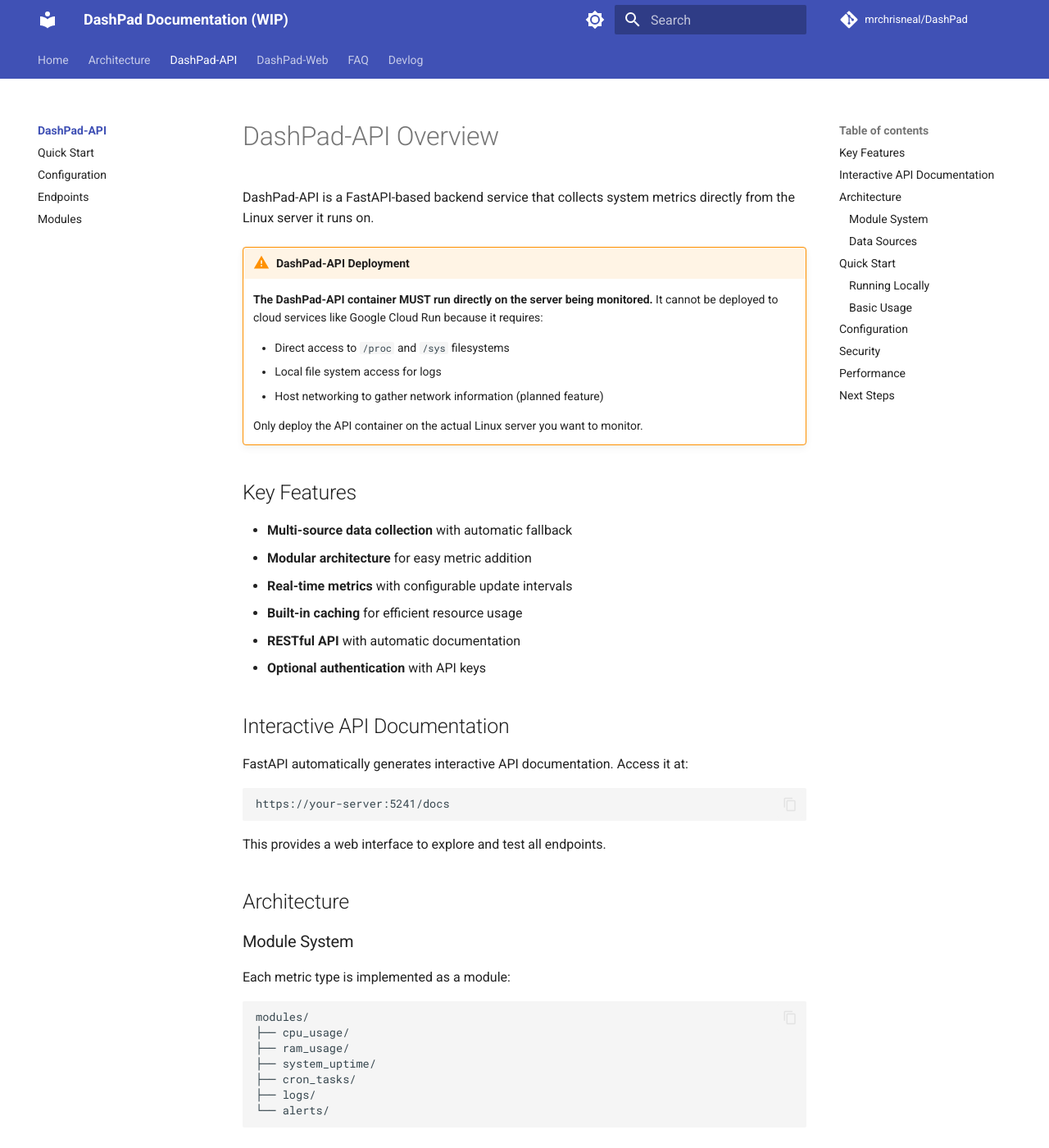
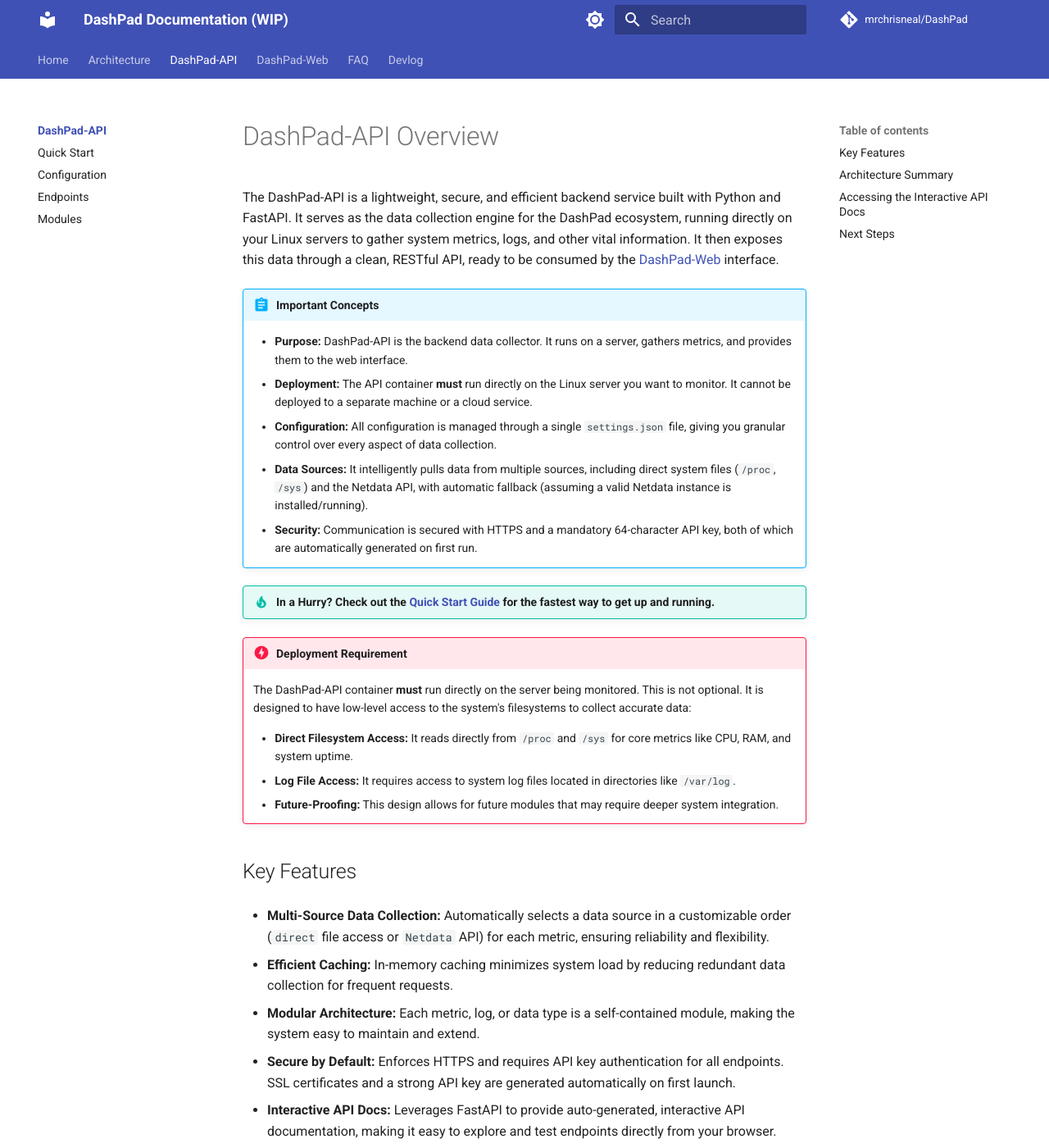
Before and after one commit to mrchrisneal/DashPad, an MkDocs documentation site: the page built from docs/api/index.md, in a window 1280 px wide and 1400 px high. Shown: the whole window at 82% size. Built offline with MkDocs 1.6.1 and Material for MkDocs 9.7.7, drawn with Linux system fonts in a browser that asks for light colours; comment, search, counter and statistics services are not loaded; some of the changed text lies outside the part shown.

Commit message:
Rework API overview, add methods to authenticate with docs

````diff
--- a/docs/api/index.md
+++ b/docs/api/index.md
@@ -4,117 +4,112 @@
 
 # DashPad-API Overview
 
-DashPad-API is a FastAPI-based backend service that collects system metrics directly from the Linux server it runs on.
+The DashPad-API is a lightweight, secure, and efficient backend service built with Python and FastAPI. It serves as the data collection engine for the DashPad ecosystem, running directly on your Linux servers to gather system metrics, logs, and other vital information. It then exposes this data through a clean, RESTful API, ready to be consumed by the [DashPad-Web](../web/index.md) interface.
 
-!!! warning "DashPad-API Deployment"
-    **The DashPad-API container MUST run directly on the server being monitored.** It cannot be deployed to cloud services like Google Cloud Run because it requires:
+!!! abstract "Important Concepts"
 
-    - Direct access to `/proc` and `/sys` filesystems
-    - Local file system access for logs
-    - Host networking to gather network information (planned feature)
+    - **Purpose:** DashPad-API is the backend data collector. It runs on a server, gathers metrics, and provides them to the web interface.
+    - **Deployment:** The API container **must** run directly on the Linux server you want to monitor. It cannot be deployed to a separate machine or a cloud service.
+    - **Configuration:** All configuration is managed through a single `settings.json` file, giving you granular control over every aspect of data collection.
+    - **Data Sources:** It intelligently pulls data from multiple sources, including direct system files (`/proc`, `/sys`) and the Netdata API, with automatic fallback (assuming a valid Netdata instance is installed/running).
+    - **Security:** Communication is secured with HTTPS and a mandatory 64-character API key, both of which are automatically generated on first run.
 
-    Only deploy the API container on the actual Linux server you want to monitor.
+!!! tip "In a Hurry? Check out the [**Quick Start Guide**](./quick-start.md) for the fastest way to get up and running."
+
+!!! danger "Deployment Requirement"
+    The DashPad-API container **must** run directly on the server being monitored. This is not optional. It is designed to have low-level access to the system's filesystems to collect accurate data:
+
+    - **Direct Filesystem Access:** It reads directly from `/proc` and `/sys` for core metrics like CPU, RAM, and system uptime.
+    - **Log File Access:** It requires access to system log files located in directories like `/var/log`.
+    - **Future-Proofing:** This design allows for future modules that may require deeper system integration.
+
 
 ## Key Features
 
-- **Multi-source data collection** with automatic fallback
-- **Modular architecture** for easy metric addition
-- **Real-time metrics** with configurable update intervals
-- **Built-in caching** for efficient resource usage
-- **RESTful API** with automatic documentation
-- **Optional authentication** with API keys
+-   **Multi-Source Data Collection:** Automatically selects a data source in a customizable order (`direct` file access or `Netdata` API) for each metric, ensuring reliability and flexibility.
 
-## Interactive API Documentation
+-   **Efficient Caching:** In-memory caching minimizes system load by reducing redundant data collection for frequent requests.
 
-FastAPI automatically generates interactive API documentation. Access it at:
+-   **Modular Architecture:** Each metric, log, or data type is a self-contained module, making the system easy to maintain and extend.
 
-```
-https://your-server:5241/docs
-```
+-   **Secure by Default:** Enforces HTTPS and requires API key authentication for all endpoints. SSL certificates and a strong API key are generated automatically on first launch.
 
-This provides a web interface to explore and test all endpoints.
+-   **Interactive API Docs:** Leverages FastAPI to provide auto-generated, interactive API documentation, making it easy to explore and test endpoints directly from your browser.
 
-## Architecture
+-   **Dynamic Configuration:** All behavior is controlled via the `settings.json` file, allowing for detailed customization without rebuilding the container.
 
-### Module System
 
-Each metric type is implemented as a module:
+## Architecture Summary
 
-```
-modules/
-├── cpu_usage/
-├── ram_usage/
-├── system_uptime/
-├── cron_tasks/
-├── logs/
-└── alerts/
-```
+The API is built around a few core components that work together to provide data efficiently and reliably.
 
-### Data Sources
+-   **Scheduler:** A background process that periodically collects data for all enabled modules based on the intervals you define in `settings.json`. This ensures that data is always fresh without constantly polling system files.
 
-The API tries to query one or more sources in the order they are specified within `settings.json`, including:
+-   **Cache:** Once collected, the processed data for each module is stored in a simple in-memory cache. When the web interface requests data, it is served directly from this fast cache, preventing high system load.
 
-- **Direct** - Read from system files
-- **Netdata** - Query Netdata API if available
+-   **Module System:** Each type of data (CPU, RAM, Logs, etc.) is handled by a dedicated module. Each module knows how to collect its specific data from different sources (currently either directly or from the Netdata API) and how to process it into a standard format.
 
-## Quick Start
+-   **API Endpoints:** The FastAPI application exposes the cached data through a set of RESTful endpoints. It also handles incoming requests, authentication, and response formatting.
 
-### Running Locally
 
-```bash
-# With Docker
-docker run -d \
-  --name dashpad-api \
-  -p 5241:5241 \
-  -v $(pwd)/settings.json:/app/settings.json:ro \
-  -v /proc:/host/proc:ro \
-  -v /sys:/host/sys:ro \
-  -v /var/log:/host/var/log:ro \
-  ghcr.io/mrchrisneal/dashpad-api:latest
-```
+## Accessing the Interactive API Docs
 
-### Basic Usage
+FastAPI automatically generates a user-friendly, interactive interface for the API. Once the container is running, you can access it in your browser to see all available endpoints, view their schemas, and test them live.
 
-By default, a valid API key MUST be passed to the API in either an HTTP header or as a URL parameter (?apikey=your-api-key). Both examples are included below:
+Access the interactive documentation at:
 
-```bash
-# Check health
-curl -k https://localhost:5241/health?apikey=your-api-key
+`https://<your_server_ip>:5241/docs`
 
-# Get all metrics (with API key)
-curl -k -H "X-API-Key: your-api-key" https://localhost:5241/metrics
+!!! warning "Authentication Notice"
+    At the top of the interactive docs page, you will see text stating that authentication is required. While the documentation page is public, interacting with the API (using interactive demos) requires authentication.
 
-# View interactive docs
-open https://localhost:5241/docs?apikey=your-api-key
-```
+While the documentation page itself is visible to anyone, **you must authenticate** (with your API key) to use the "Try it out" feature for any of the endpoints.
 
-Note: The `-k` flag is used to accept self-signed certificates.
+Listed below are three primary methods for authenticating with the interactive documentation.
 
-## Configuration
+!!! question "How Do I Authenticate With Interactive Documentation?"
 
-The API is configured via `settings.json`. Key sections:
+    !!! tip "You should have your generated [**DashPad-API key**](./quick-start/#step-3-find-your-api-key-and-ssl-fingerprint) handy (perhaps even saved somewhere) before proceeding! This key is 64 characters long, and can be found in the DashPad-API container logs, printed as part of the startup process."
 
-- **Metrics**: Which modules to enable
-- **Thresholds**: Warning and critical limits
-- **Update intervals**: How often to collect data
+    === "Method 1: Authorize Button"
 
-See [Configuration Reference](configuration.md) for details.
+        **Use the "Authorize" Button (Recommended)**
 
-## Security
+        This is the easiest and most convenient way to authenticate your session directly within the docs page.
 
-- Optional API key authentication
-- No sensitive data storage
-- Read-only system access
-- Data redaction capabilities
+        1. Click the **Authorize** button (with a lock icon) located at the top right of the page.
+        2. An "Available authorizations" dialog will appear. You can use any of the defined schemes, but `BearerAuth` is often the simplest. In the `BearerAuth` section, paste your 64-character API key into the **Value** field.
+        3. Click the **Authorize** button in the dialog, and then **Close**.
 
-## Performance
+        The lock icon on the Authorize button will now appear "closed," indicating that you are authenticated. All "Try it out" requests you make from the page will now automatically include the correct `Authorization: Bearer <your-api-key>` header.
 
-- **Memory**: ~50MB typical usage
-- **CPU**: Minimal impact
-- **Network**: RESTful JSON responses
+    === "Method 2: URL Parameter"
+
+        **Use a URL Parameter (Quick Access)**
+
+        For quick, one-off access, you can provide the API key as a URL parameter. This is useful for sharing a direct link to the docs.
+
+        Simply append `?apikey=` followed by your key to the URL:
+        `https://<your_server_ip>:5241/docs?apikey=<YOUR_API_KEY>`
+
+        !!! warning "While convenient, be mindful of sharing URLs that contain your API key."
+
+    === "Method 3: Browser Extension"
+
+        **Use a Browser Extension (Advanced)**
+
+        For developers who frequently interact with the API, using a browser extension to set the request header is a powerful option. This method allows you to set the API key once for the domain, and it will be automatically included in every request.
+
+        1. Install a browser extension that can modify request headers (e.g., "ModHeader" for Chrome/Firefox).
+        2. Configure the extension to add one of the following headers for all requests to your API's domain (`<your_server_ip>:5241`):
+            - **Header Name:**  `X-API-Key`
+            - **Header Value:**  `<YOUR_API_KEY>`
+        3. With the extension active, the interactive docs will be automatically authenticated on every visit.
 
 ## Next Steps
 
-- [Configuration Reference](configuration.md) - Detailed settings
-- [API Endpoints](endpoints.md) - Endpoint documentation
-- [Available Modules](modules.md) - Module descriptions
+-   [**Quick Start**](./quick-start.md)**:** Get the API container up and running in minutes.
+
+-   [**Configuration**](./configuration.md)**:** A deep dive into the `settings.json` file.
+
+-   [**API Reference**](./api-reference.md)**:** Detailed documentation for every API endpoint.
````
